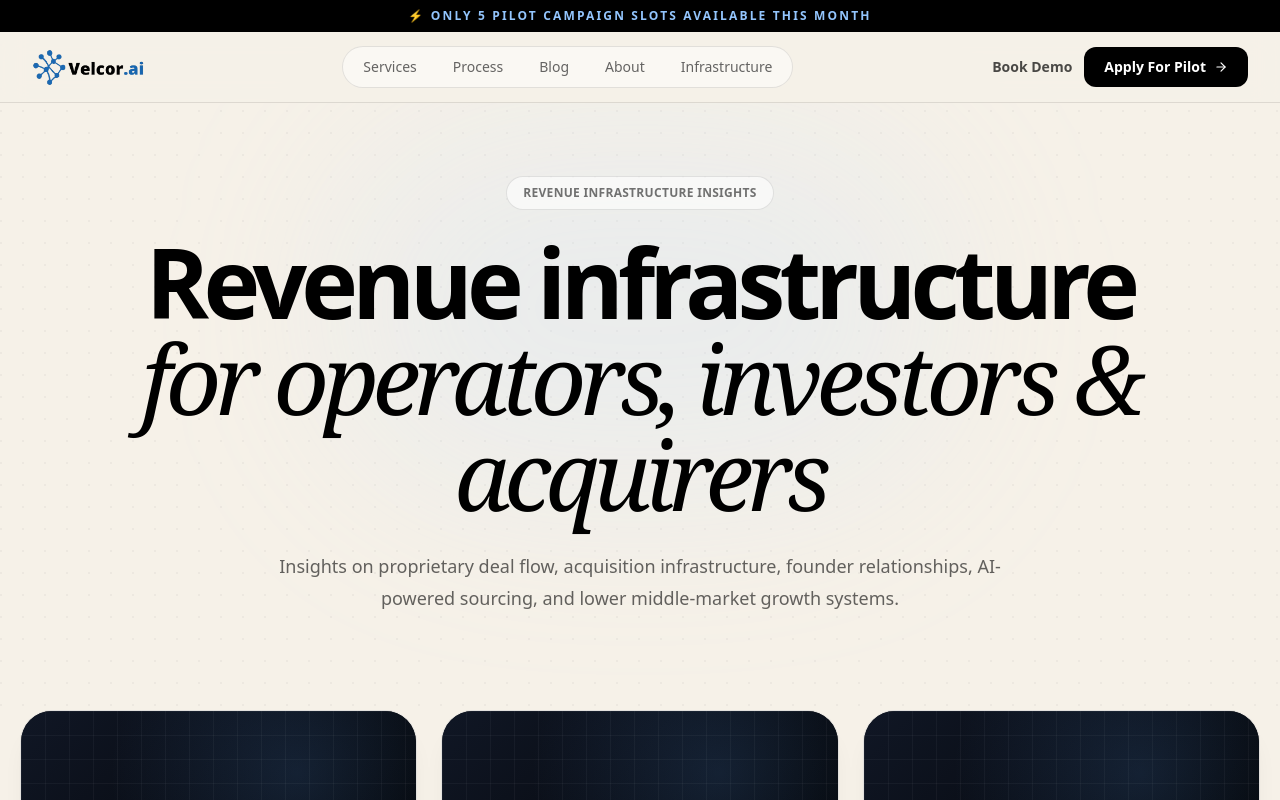
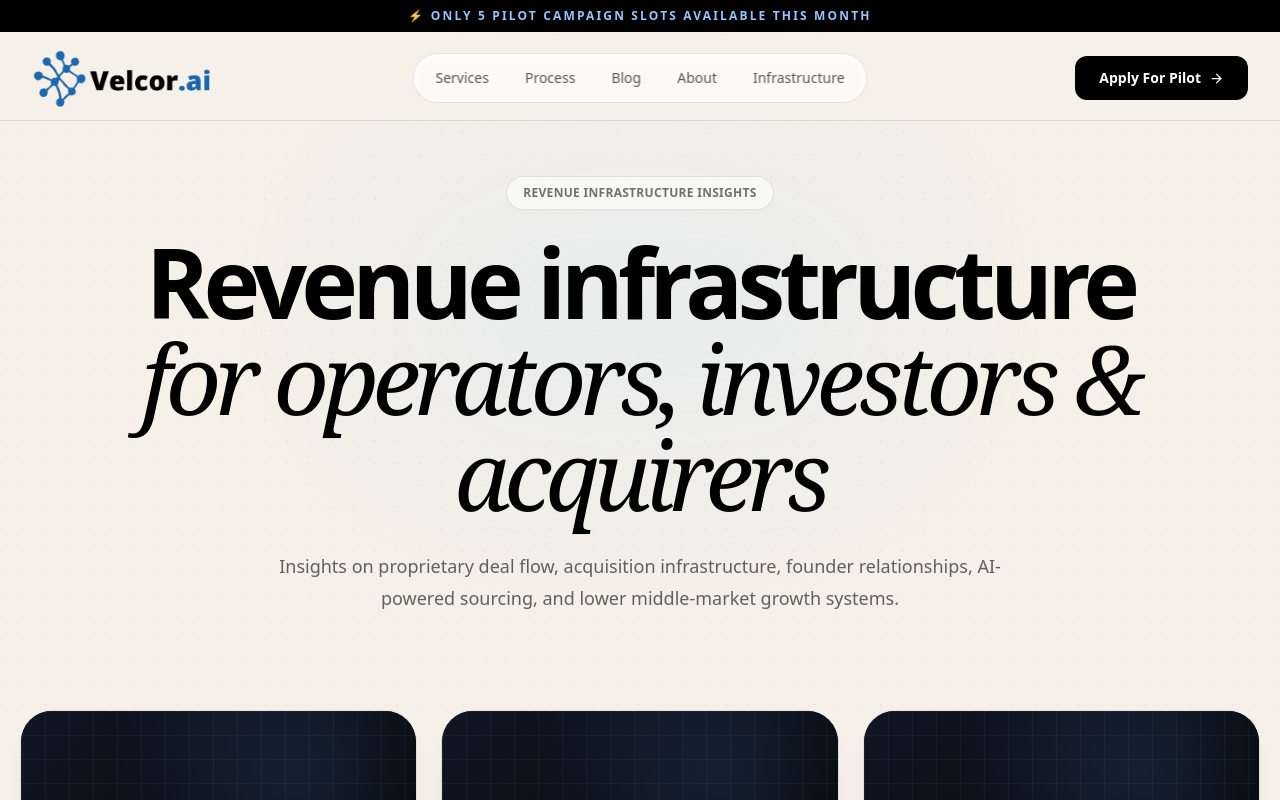
Before and after one commit to Lazyboyharsh/velcor.ai, a React (Vite) app: page /blog in a window 1280 px wide. Shown: the top 800 px of the page. Built offline with nearby package versions, Linux system fonts and the light colour scheme.

Commit message:
navbar fixed

```diff
--- a/src/components/Navbar.jsx
+++ b/src/components/Navbar.jsx
@@ -3,150 +3,137 @@ import { useEffect, useState } from "react";
 import { Link } from "react-router-dom";
 
 export default function Navbar() {
-  // Controls mobile menu open/close state
   const [open, setOpen] = useState(false);
-
-  // Tracks scroll position to apply stronger navbar background on scroll
   const [scrolled, setScrolled] = useState(false);
 
-  // All navigation links in one place — easy to update
   const links = [
     { name: "Services", path: "/services" },
-    // { name: "Case Studies", path: "/case-studies" },
-    // { name: "Flowcharts", path: "/flowcharts" },
     { name: "Process", path: "/process" },
-    // { name: "Pricing", path: "/pricing" },
     { name: "Blog", path: "/blog" },
     { name: "About", path: "/about" },
     { name: "Infrastructure", path: "/infrastructure" },
   ];
 
-  // ── Scroll listener ────────────────────────────────────────────────────────
   useEffect(() => {
     const onScroll = () => setScrolled(window.scrollY > 20);
+
     onScroll();
     window.addEventListener("scroll", onScroll);
+
     return () => window.removeEventListener("scroll", onScroll);
   }, []);
 
-  // ── Lock body scroll when mobile menu is open ──────────────────────────────
   useEffect(() => {
     document.body.style.overflow = open ? "hidden" : "";
-    return () => { document.body.style.overflow = ""; };
+
+    return () => {
+      document.body.style.overflow = "";
+    };
   }, [open]);
 
-  // Helper to close menu (used on link clicks)
   const closeMenu = () => setOpen(false);
 
   return (
     <>
-      {/* ── Top urgency banner ─────────────────────────────────────────────── */}
+      {/* ───────────────── Banner ───────────────── */}
       <div className="fixed left-0 top-0 z-[70] w-full bg-black px-4 py-2 text-center text-[10px] font-semibold uppercase tracking-[0.18em] text-blue-300 sm:text-xs">
         ⚡ Only 5 pilot campaign slots available this month
       </div>
 
-      {/* ── Navbar (sits just below the banner) ───────────────────────────── */}
+      {/* ───────────────── Navbar ───────────────── */}
       <header
-        className={`fixed left-0 top-8 z-[60] w-full transition-all duration-300 ${
+        className={`fixed left-0 top-9 z-[60] w-full border-b border-black/10 transition-all duration-300 ${
           scrolled
             ? "bg-[#f6f1e8] shadow-md"
             : "bg-[#f6f1e8]/90 backdrop-blur-md"
-        } border-b border-black/10`}
+        }`}
       >
-        <nav className="mx-auto flex max-w-7xl items-center justify-between px-5 py-3.5 lg:px-8">
+        <nav className="relative mx-auto flex h-[84px] max-w-7xl items-center justify-between px-5 lg:px-8">
 
-          {/* ── Logo ────────────────────────────────────────────────────────── */}
-          {/* ── Logo ────────────────────────────────────────────────────────── */}
+          {/* ───────────────── Logo ───────────────── */}
           <Link
             to="/"
             onClick={closeMenu}
-  className="flex items-center"
+            className="flex shrink-0 items-center"
           >
             <img
-    src="\logo.png"
+              src="/logo.png"
               alt="Velcor.ai Logo"
-    className="h-10 w-auto object-contain"
+              className="h-14 w-auto object-contain transition-all duration-300 lg:h-16"
             />
           </Link>
 
-          {/* ── Desktop: centre nav links ────────────────────────────────────── */}
-          {/* Visible only on md and above */}
-          <div className="hidden items-center gap-1 rounded-full border border-black/10 bg-white/50 p-1 md:flex">
+          {/* ───────────────── Desktop Navigation ───────────────── */}
+          <div className="absolute left-1/2 hidden -translate-x-1/2 items-center gap-1 rounded-full border border-black/10 bg-white/70 p-1.5 backdrop-blur-sm md:flex">
             {links.map((item) => (
               <Link
                 key={item.name}
                 to={item.path}
-                className="rounded-full px-4 py-1.5 text-sm font-medium text-black/60 transition hover:bg-white hover:text-black"
+                className="rounded-full px-4 py-2 text-sm font-medium text-black/65 transition-all duration-300 hover:bg-white hover:text-black"
               >
                 {item.name}
               </Link>
             ))}
           </div>
 
-          {/* ── Desktop: CTA buttons ─────────────────────────────────────────── */}
-          <div className="hidden items-center gap-3 md:flex">
+          {/* ───────────────── Desktop CTA ───────────────── */}
+          <div className="ml-auto hidden items-center gap-3 md:flex">
             <Link
               to="/contact"
-              className="text-sm font-semibold text-black/70 transition hover:text-black"
-            >
-              Book Demo
-            </Link>
-            <Link
-              to="/contact"
-              className="inline-flex items-center gap-2 rounded-xl bg-black px-5 py-2.5 text-sm font-semibold text-white transition hover:bg-blue-600"
+              className="inline-flex items-center gap-2 rounded-xl bg-black px-6 py-3 text-sm font-semibold text-white transition-all duration-300 hover:bg-blue-600"
             >
               Apply For Pilot
-              <ArrowRight size={14} />
+              <ArrowRight size={15} />
             </Link>
           </div>
 
-          {/* ── Mobile: hamburger button only ───────────────────────────────── */}
-          {/* Clean icon-only toggle — no extra buttons cluttering the bar */}
+          {/* ───────────────── Mobile Menu Button ───────────────── */}
           <button
             onClick={() => setOpen(!open)}
             aria-label={open ? "Close menu" : "Open menu"}
             aria-expanded={open}
-            className="flex h-10 w-10 items-center justify-center rounded-lg text-black transition hover:bg-black/5 active:scale-95 md:hidden"
+            className="flex h-11 w-11 items-center justify-center rounded-xl text-black transition-all duration-300 hover:bg-black/5 active:scale-95 md:hidden"
           >
-            {open ? <X size={22} /> : <Menu size={22} />}
+            {open ? <X size={24} /> : <Menu size={24} />}
           </button>
         </nav>
 
-        {/* ── Mobile dropdown menu ─────────────────────────────────────────── */}
-        {/* Expands directly beneath the navbar — clean, no floating panel */}
+        {/* ───────────────── Mobile Menu ───────────────── */}
         <div
           className={`overflow-hidden border-t border-black/10 bg-[#f6f1e8] transition-all duration-300 ease-in-out md:hidden ${
-            open ? "max-h-[600px] opacity-100" : "max-h-0 opacity-0"
+            open ? "max-h-[700px] opacity-100" : "max-h-0 opacity-0"
           }`}
         >
           <div className="flex flex-col px-5 pb-6 pt-2">
 
-            {/* Nav links — simple full-width rows with a subtle divider */}
             {links.map((item) => (
               <Link
                 key={item.name}
                 to={item.path}
                 onClick={closeMenu}
-                className="flex items-center justify-between border-b border-black/8 py-3.5 text-sm font-semibold text-black/75 transition hover:text-black last:border-none"
+                className="flex items-center justify-between border-b border-black/10 py-4 text-sm font-semibold text-black/75 transition-all duration-300 hover:text-black last:border-none"
               >
                 {item.name}
-                <ArrowRight size={15} className="text-black/30" />
+                <ArrowRight
+                  size={15}
+                  className="text-black/30"
+                />
               </Link>
             ))}
 
-            {/* CTA buttons stacked at the bottom of the mobile menu */}
-            <div className="mt-5 flex flex-col gap-2.5">
+            <div className="mt-5 flex flex-col gap-3">
               <Link
                 to="/contact"
                 onClick={closeMenu}
-                className="flex w-full items-center justify-center rounded-xl border border-black/15 bg-white py-3 text-sm font-semibold text-black transition hover:bg-black/5"
+                className="flex w-full items-center justify-center rounded-xl border border-black/15 bg-white py-3 text-sm font-semibold text-black transition-all duration-300 hover:bg-black/5"
               >
                 Book Demo
               </Link>
+
               <Link
                 to="/contact"
                 onClick={closeMenu}
-                className="flex w-full items-center justify-center gap-2 rounded-xl bg-black py-3 text-sm font-semibold text-white transition hover:bg-blue-600"
+                className="flex w-full items-center justify-center gap-2 rounded-xl bg-black py-3 text-sm font-semibold text-white transition-all duration-300 hover:bg-blue-600"
               >
                 Apply For Pilot
                 <ArrowRight size={14} />
--- a/src/pages/About.jsx
+++ b/src/pages/About.jsx
@@ -99,10 +99,10 @@ export default function About() {
         <div className="absolute left-1/2 top-24 h-[420px] w-[720px] -translate-x-1/2 rounded-full bg-blue-300/20 blur-[120px]" />
 
         <div className="relative z-10 mx-auto max-w-6xl">
-          <div className="fade-up mx-auto mb-6 flex w-fit items-center gap-2 rounded-full border border-black/10 bg-white/70 px-5 py-2 text-xs font-semibold uppercase tracking-[0.2em] text-black/55 backdrop-blur">
+          {/* <div className="fade-up mx-auto mb-6 flex w-fit items-center gap-2 rounded-full border border-black/10 bg-white/70 px-5 py-2 text-xs font-semibold uppercase tracking-[0.2em] text-black/55 backdrop-blur">
             <Sparkles size={14} className="text-blue-500" />
             About Velcor.ai
-          </div>
+          </div> */}
 
           <h1 className="fade-delay-1 text-5xl font-semibold tracking-[-0.06em] md:text-7xl lg:text-8xl">
             Building intelligent
--- a/src/pages/Contact.jsx
+++ b/src/pages/Contact.jsx
@@ -253,7 +253,7 @@ export default function Contact() {
                   </p>
 
                   <p className="font-medium">
-                    velcor.ai.team@gmail.com
+                    team@velcor.ai
                   </p>
                 </div>
               </div>
@@ -287,7 +287,7 @@ export default function Contact() {
                   </p>
 
                   <p className="font-medium">
-                    Remote GTM systems worldwide
+                    Delaware, United States
                   </p>
                 </div>
               </div>
```
Lines whose indentation alone changed are shown as unchanged.
